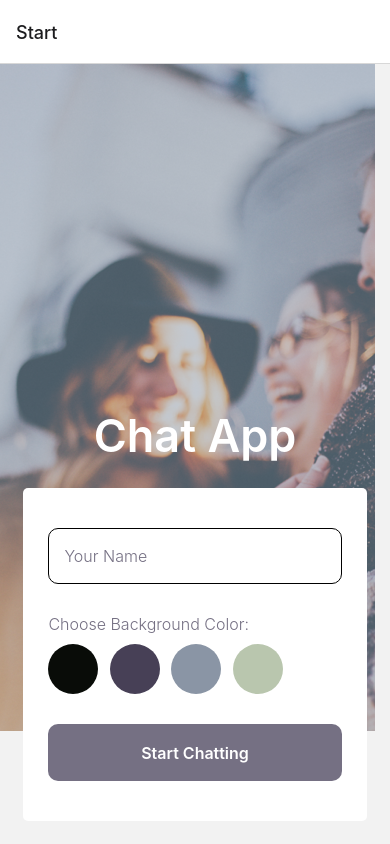
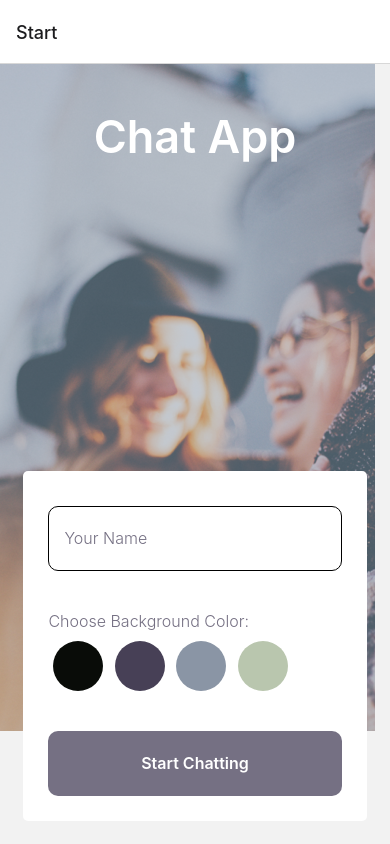
Before and after one commit to raschkatie/chat-app, a React Native app: screen / in a window 390 px wide. Built offline with nearby package versions, Linux system fonts and the light colour scheme.

Commit message:
Exercise 5.2 Task

```diff
--- a/components/Chat.js
+++ b/components/Chat.js
@@ -1,29 +1,97 @@
-import { useEffect } from "react";
-import { StyleSheet, View, Text } from "react-native";
+import { useEffect, useState } from 'react';
+import { Bubble, GiftedChat, SystemMessage, Day } from 'react-native-gifted-chat';
+import { StyleSheet, View, Text, Platform, KeyboardAvoidingView } from 'react-native';
 
 const Chat = ({ route, navigation }) => {
+    const [messages, setMessages] = useState([]);
+    const { name, background } = route.params;
 
-    const { name, background } = route.params;
+    const onSend = (newMessages) => {
+        setMessages(previousMessages => GiftedChat.append(previousMessages, newMessages))
+    };
+
+    const renderBubble = (props) => {
+        return (
+            <Bubble
+                {...props}
+                wrapperStyle={{
+                    right: {
+                        backgroundColor: background === '#090c08' ? '#8a95a5' : '#000',
+                        color: '#000',
+                    },
+                    left: {
+                        backgroundColor: '#fff'
+                    }
+                }}
+            />
+        );
+    }
+
+    const renderSystemMessage = (props) => {
+        return (
+            <SystemMessage
+                {...props}
+                textStyle={{
+                    color: background === '#b9c6ae' ? '#000' : '#fff'
+                }}
+            />
+        );
+    }
+
+    const renderDay = (props) => {
+        return <Day {...props} textStyle={{ color: background === '#b9c6ae' ? '#000' : '#fff' }} />
+    }
+
+    useEffect(() => {
+        setMessages([
+            {
+                _id: 1,
+                text: 'Hello developer',
+                createdAt: new Date(),
+                user: {
+                    _id: 2,
+                    name: 'React Native',
+                    avatar: 'https://placeimg.com/140/140/any'
+                },
+            },
+            {
+                _id: 3,
+                text: 'You have entered the chat',
+                createdAt: new Date(),
+                system: true,
+                // Any additional custom parameters are passed through
+            },
+        ]);
+    }, []);
 
     useEffect(() => {
         navigation.setOptions({ title: name });
     }, []);
 
     return (
-        <View style={[styles.container, { backgroundColor: background }]}>
-            <Text style={styles.chatText}>Welcome!</Text>
+        <View style={[
+            styles.container,
+            { backgroundColor: background }
+        ]}>
+                <GiftedChat
+                    messages={messages}
+                    renderBubble={renderBubble}
+                    renderDay={renderDay}
+                    renderSystemMessage={renderSystemMessage}
+                    onSend={messages => onSend(messages)}
+                    user={{
+                        _id: 1
+                    }}
+                />
+                { Platform.OS === 'android' ? <KeyboardAvoidingView behavior='height' /> : null}
+                { Platform.OS === 'ios' ? <KeyboardAvoidingView behavior='padding' /> : null}
         </View>
     );
 }
 
 const styles = StyleSheet.create({
     container: {
-        flex: 1,
-        justifyContent: 'center',
-        alignItems: 'center',
-    },
-    chatText: {
-        color: '#ffffff'
+        flex: 1
     }
 });
 
--- a/components/Start.js
+++ b/components/Start.js
@@ -1,4 +1,4 @@
-import { StyleSheet, View, Text, TouchableOpacity, TextInput, ImageBackground } from 'react-native';
+import { StyleSheet, View, Text, TouchableOpacity, TextInput, ImageBackground, KeyboardAvoidingView, Platform } from 'react-native';
 import { useState } from 'react';
 
 const Start = ({ navigation }) => {
@@ -42,6 +42,10 @@ const Start = ({ navigation }) => {
 
                         {/* Start Button */}
                         <TouchableOpacity
+                            accessible={true}
+                            accessibilityLabel='Chat Button'
+                            accessibilityHint='Navigates to a chat room'
+                            accessibilityRole='button'
                             style={styles.button}
                             onPress={() => navigation.navigate('ChatScreen', { name: name, background: background })}
                         >
@@ -50,6 +54,8 @@ const Start = ({ navigation }) => {
                     </View>
                 </View>
             </ImageBackground>
+            { Platform.OS === 'android' ? <KeyboardAvoidingView behavior='height' /> : null}
+            { Platform.OS === 'ios' ? <KeyboardAvoidingView behavior='padding' /> : null}
         </View>
     );
 }
@@ -64,34 +70,36 @@ const styles = StyleSheet.create({
     },
     content: {
         flex: 1,
-        justifyContent: 'flex-end',
+        justifyContent: 'center',
         alignItems: 'center',
-        paddingBottom: '6%'
+        paddingBottom: '6%',
     },
     header: {
         fontSize: 45,
         fontWeight: '600',
         color: '#ffffff',
         margin: 25,
+        alignItems: 'flex-start',
+        flex: 1,
+        paddingTop: '5%',
     },
     inputContainer: {
         backgroundColor: '#ffffff',
         padding: 25,
         width: '88%',
-        height: '44%',
         borderRadius: 5,
     },
     textInput: {
         padding: 15,
         borderWidth: 1,
-        marginTop: 15,
-        marginBottom: 30,
+        marginTop: 10,
+        marginBottom: 40,
         borderRadius: 10,
         fontSize: 16,
         fontWeight: '300',
         color: '#757083',
         opacity: 50,
-        height: '20%'
+        height: 65
     },
     colorText: {
         fontSize: 16,
@@ -105,7 +113,8 @@ const styles = StyleSheet.create({
         width: '80%',
         alignItems: 'center',
         marginTop: 10,
-        marginBottom: 30
+        marginBottom: 40,
+        marginLeft: 5
     },
     colorButton: {
         width: 50,
@@ -122,7 +131,7 @@ const styles = StyleSheet.create({
         borderRadius: 10,
         justifyContent: 'center',
         alignItems: 'center',
-        height: '20%'
+        height: 65
     },
     buttonText: {
         color: '#ffffff',
--- a/package.json
+++ b/package.json
@@ -15,8 +15,10 @@
     "expo-status-bar": "~1.12.1",
     "react": "18.2.0",
     "react-native": "0.74.5",
+    "react-native-gifted-chat": "^2.6.4",
+    "react-native-safe-area-context": "4.10.5",
     "react-native-screens": "3.31.1",
-    "react-native-safe-area-context": "4.10.5"
+    "react-native-reanimated": "~3.10.1"
   },
   "devDependencies": {
     "@babel/core": "^7.20.0"
```
Also changed, not shown: 1 other file (tests, documents, lock files or other folders).
